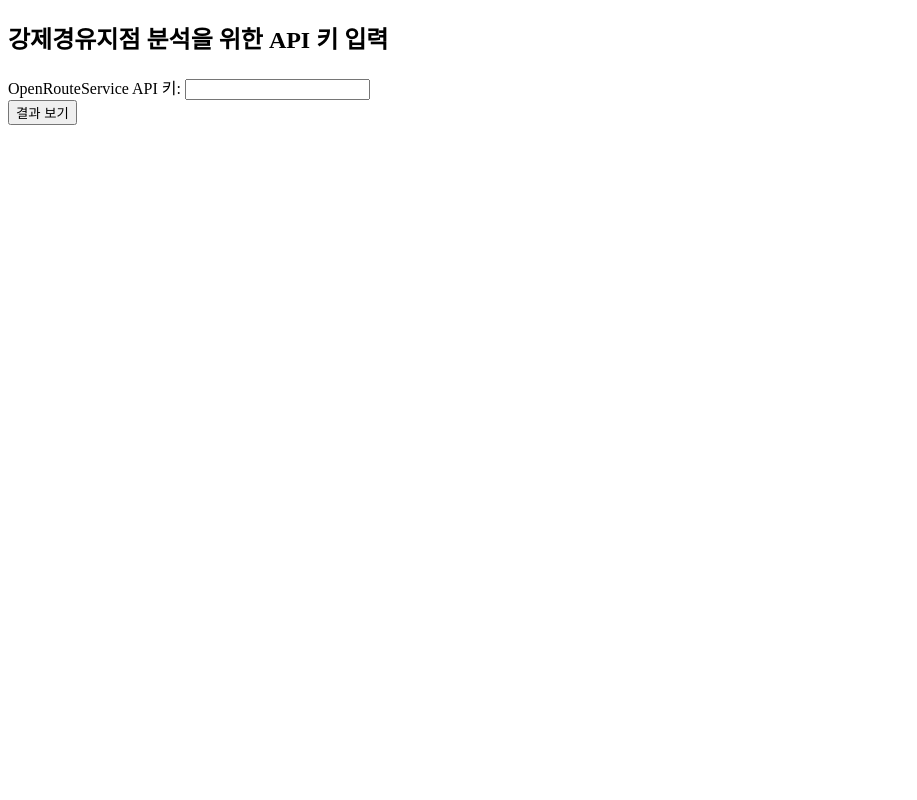
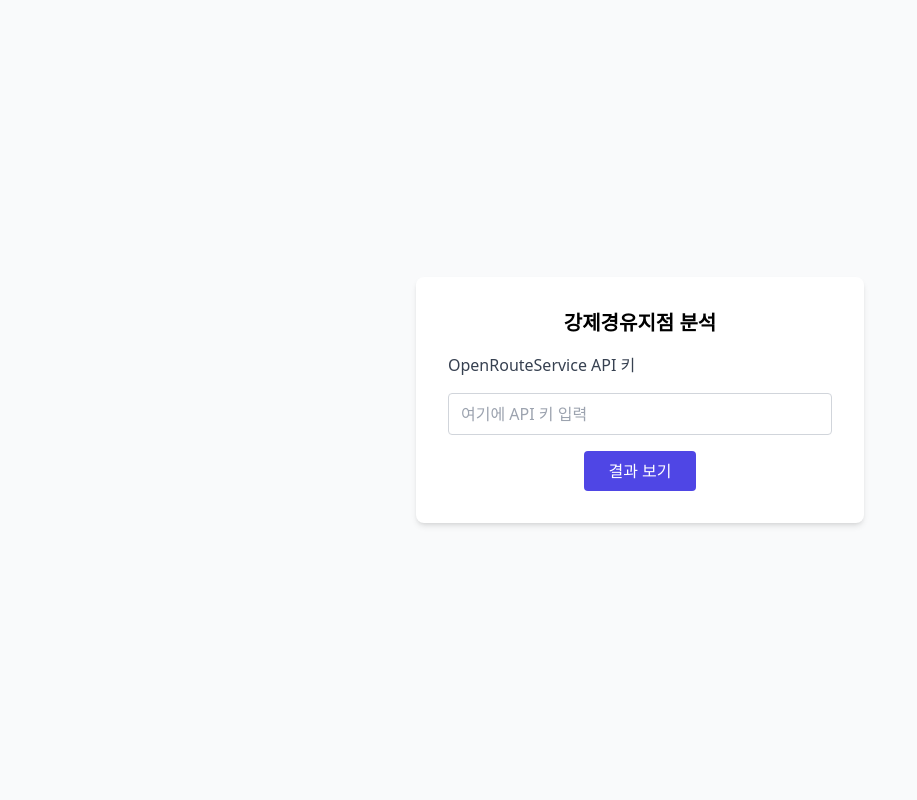
Before and after one commit to rlag-kssk/missing-person-flask, a Flask app: page /mandatory_input in a window 1280 px wide. Shown: the whole page, without its empty margins (0-917 px from the left). Run offline with Flask 3, Linux system fonts and the light colour scheme; some libraries are stand-ins or nearby versions.

Commit message:
Update mandatory_input.html

```diff
--- a/templates/mandatory_input.html
+++ b/templates/mandatory_input.html
@@ -1,9 +1,20 @@
 <!DOCTYPE html>
-<html><head><meta charset="utf-8"><title>API 키 입력</title></head>
-<body>
-<h2>강제경유지점 분석을 위한 API 키 입력</h2>
-<form method="post" action="/mandatory_result">
-    OpenRouteService API 키: <input name="api_key"><br>
-    <input type="submit" value="결과 보기">
-</form>
-</body></html>
+<html lang="ko">
+<head>
+  <meta charset="UTF-8" />
+  <title>API 키 입력</title>
+  <script src="https://cdn.tailwindcss.com"></script>
+</head>
+<body class="bg-gray-50 flex items-center justify-center h-screen">
+  <div class="bg-white p-8 rounded-lg shadow-md w-full max-w-md">
+    <h2 class="text-xl font-bold mb-4 text-center">강제경유지점 분석</h2>
+    <form method="post" action="/mandatory_result" class="space-y-4">
+      <label class="block text-gray-700">OpenRouteService API 키</label>
+      <input name="api_key" placeholder="여기에 API 키 입력" class="w-full border border-gray-300 rounded px-3 py-2" />
+      <div class="text-center">
+        <button class="bg-indigo-600 text-white px-6 py-2 rounded hover:bg-indigo-700">결과 보기</button>
+      </div>
+    </form>
+  </div>
+</body>
+</html>
```
